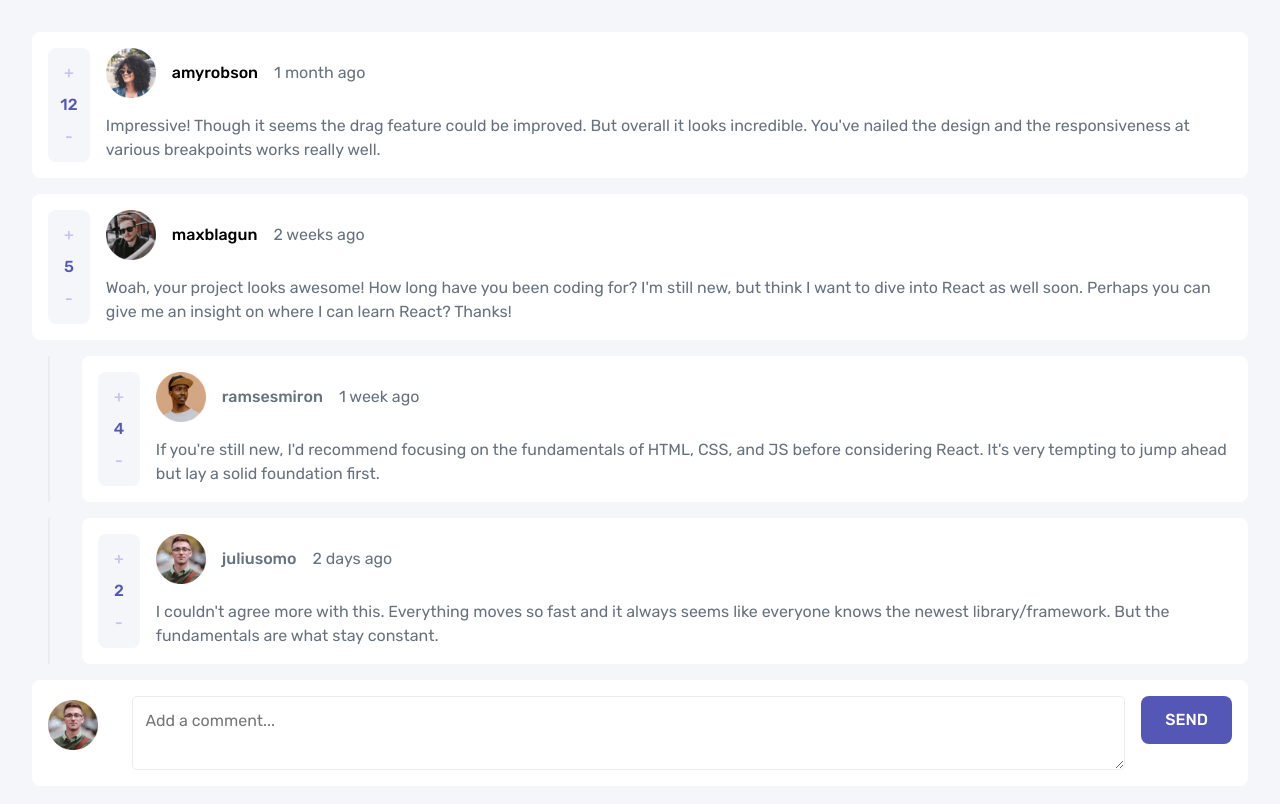
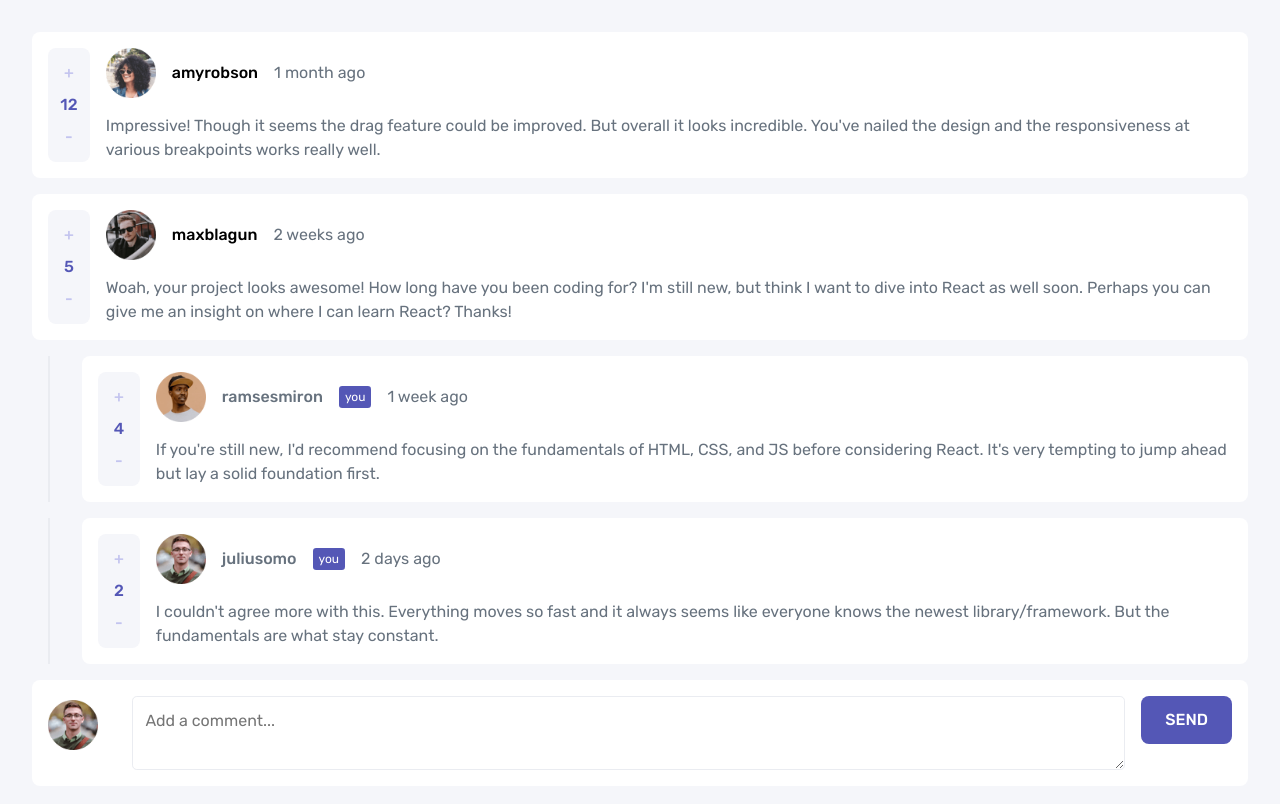
Before and after one commit to jadetrue/interactive-comments-section, a React (Vite) app: page / in a window 1280 px wide. Shown: the top 804 px of the page. Built offline with nearby package versions, Linux system fonts and the light colour scheme.

Commit message:
add vite plugin and additional check for tag

```diff
--- a/package.json
+++ b/package.json
@@ -11,7 +11,8 @@
   },
   "dependencies": {
     "react": "^18.2.0",
-    "react-dom": "^18.2.0"
+    "react-dom": "^18.2.0",
+    "vite-plugin-svg": "^0.7.0"
   },
   "devDependencies": {
     "@types/react": "^18.2.43",
--- a/src/components/Author.tsx
+++ b/src/components/Author.tsx
@@ -4,14 +4,16 @@ interface AuthorProps {
   authorName?: string;
   authorImg: string;
   dateTime?: string;
+  isCurrentUser: boolean;
 }
 
-export const Author: React.FC<AuthorProps> = ({ authorName, authorImg, dateTime }) => {
+export const Author: React.FC<AuthorProps> = ({ authorName, authorImg, dateTime, isCurrentUser }) => {
   return (
     <div className="author-container">
       <img width="50" height="50" src={authorImg} />
       <p className="text-medium">{authorName}</p>
       {/* if author name matches user add tag for "YOU" */}
+      {isCurrentUser && <div className="tag">you</div>}
       <p className="text-clr-neutral">{dateTime}</p>
     </div>
   );
--- a/src/components/Button.tsx
+++ b/src/components/Button.tsx
@@ -4,12 +4,14 @@ interface ButtonProps {
   name: string;
   onClick: () => {};
   type?: "danger" | "success" | "neutral" | "default";
+  icon?: boolean;
 }
 
 export const Button: React.FC<ButtonProps> = ({
   name,
   onClick,
   type = "default",
+  icon
 }) => {
   const buttonState = (type) => {
     switch (type) {
@@ -29,8 +31,11 @@ export const Button: React.FC<ButtonProps> = ({
   };
 
   return (
-    <button className={`btn ${buttonState(type)} btn__reset`} onClick={onClick}>
-      {name}
-    </button>
+    <>
+      {icon && <></>}
+      <button className={`btn ${buttonState(type)} btn__reset`} onClick={onClick}>
+        {name}
+      </button>
+    </>
   );
 };
--- a/src/components/CommentLayout.tsx
+++ b/src/components/CommentLayout.tsx
@@ -32,12 +32,16 @@ interface CommentLayoutProps {
         ]
       }],
     currentUser: {
-      image: { png: string };
-    };
+      image: { png: string; webp: string };
+      username: string;
+    },
   };
-}
+};
+
 
 const CommentLayout: React.FC<CommentLayoutProps> = ({ data }) => {
+
+  const currentUser = data.currentUser.username
 
   if (data.comments.length < 0) {
     return <p>no comments</p>;
@@ -46,7 +50,6 @@ const CommentLayout: React.FC<CommentLayoutProps> = ({ data }) => {
   return (
     <>
       {data.comments.map((item) => {
-        console.log(item)
         return (
           <>
             <div className="container">
@@ -55,6 +58,7 @@ const CommentLayout: React.FC<CommentLayoutProps> = ({ data }) => {
                   authorImg={item.user.image.png}
                   authorName={item.user.username}
                   dateTime={item.createdAt}
+                  isCurrentUser={item.user.username === currentUser}
                 />
                 <Comment comment={item.content} />
               </div>
@@ -62,7 +66,7 @@ const CommentLayout: React.FC<CommentLayoutProps> = ({ data }) => {
             </div>
             {/* add condition to render this to relevant comment reply using reply to and name */}
             <div className="reply-container">
-              <Replies replies={item.replies}></Replies>
+              <Replies replies={item.replies} isCurrentUser={true}></Replies>
             </div>
           </>
         );
--- a/src/components/Replies.tsx
+++ b/src/components/Replies.tsx
@@ -3,7 +3,8 @@ import { Author } from "./Author";
 import VoteForComment from "./VoteForComment";
 
 interface RepliesProps {
-  replies: [{
+  replies: [
+    {
       id: number;
       content: string;
       createdAt: string;
@@ -13,19 +14,18 @@ interface RepliesProps {
         image: {
           png: string;
           webp: string;
-      },
+        };
         username: string;
-    },
+      };
     }
-  ]
+  ];
+  isCurrentUser: boolean;
 }
 
-export const Replies: React.FC<RepliesProps> = ({ replies }) => {
-
+export const Replies: React.FC<RepliesProps> = ({ replies, isCurrentUser }) => {
   return (
     <>
       {replies.map((reply) => {
-
         return (
           <div className="border">
             <div className="container" key={reply.id}>
@@ -34,13 +34,14 @@ export const Replies: React.FC<RepliesProps> = ({ replies }) => {
                   authorImg={reply.user.image.png}
                   authorName={reply.user.username}
                   dateTime={reply.createdAt}
+                  isCurrentUser={isCurrentUser}
                 />
-                <p className="">{reply.content}</p>
+                <p>{reply.content}</p>
               </div>
               <VoteForComment votes={reply.score} />
             </div>
           </div>
-        )
+        );
       })}
     </>
   );
--- a/src/index.css
+++ b/src/index.css
@@ -228,3 +228,11 @@ textarea {
   font-weight: var(--fw-regular);
   border-color: var(--clr-neutral-300);
 }
+
+.tag {
+  background-color: var(--clr-primary-400);
+  color: var(--clr-neutral-100);
+  border-radius: 0.2rem;
+  padding: 0.125rem 0.375rem;
+  font-size: 12px;
+}
```
Also changed, not shown: 1 other file (tests, documents, lock files or other folders). Lines whose indentation alone changed are shown as unchanged.
